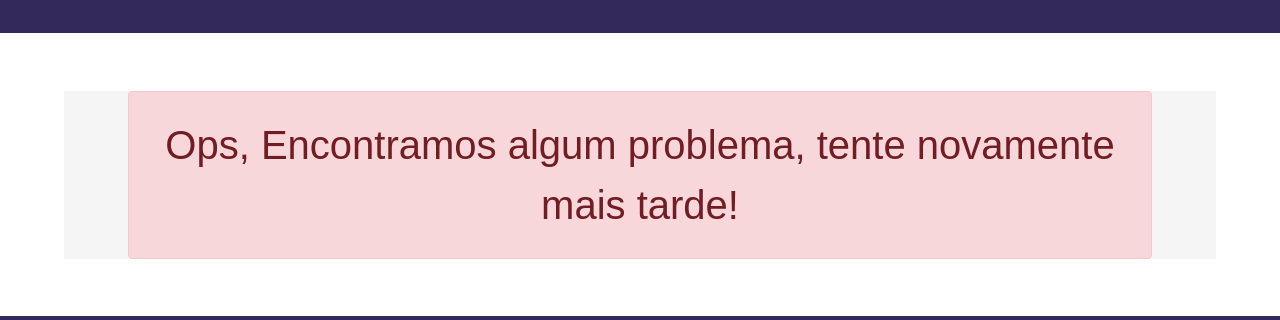
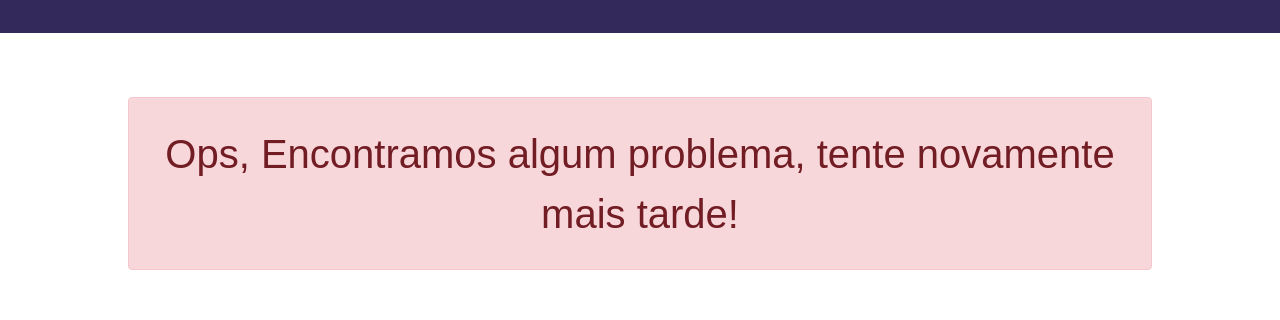
Before and after one commit to yuri-anjos/web-site-forum, a plain HTML site: page Frontend/views/topico.html in a window 1280 px wide. Shown: the part 87-407 px from the top of the page. Drawn offline with nearby package versions, Linux system fonts and the light colour scheme; files that its build step writes are made by us from their sources; files whose address does not match are found by name.

Commit message:
erros iguais

```diff
--- a/Frontend/public/css/usuario.css
+++ b/Frontend/public/css/usuario.css
@@ -33,4 +33,5 @@ td a{
     text-align: center;
     padding: 2%;
     font-size: 40px;
+    background-color: whitesmoke;
 }
--- a/Frontend/views/topico.html
+++ b/Frontend/views/topico.html
@@ -21,9 +21,8 @@
 <body ng-controller="topicoCtrl">
     <ui-header style="z-index: 9999;"></ui-header>
 
-    <div id="container">
-        <div class="alert alert-danger" ng-show="error">{{error}}</div>
-        <div ng-show="!error">
+    <div class="alert alert-danger" ng-show="error">{{error}}</div>
+    <div id="container" ng-show="!error">
             <table class="table" style="border-right: 2px solid #444444; border-left: 2px solid #444444; margin-bottom: 0px;">
                 <tr class="thead-dark">
                     <th>Titulo</th>
@@ -66,7 +65,6 @@
                 <tr><td colspan="10">{{comentario.descricao}}</td></tr>
             </table>
 
-        </div>
     </div>
     <ui-footer></ui-footer>
 </body>
```
Also changed, not shown: Frontend/views/login.html (+1 -1 lines).
